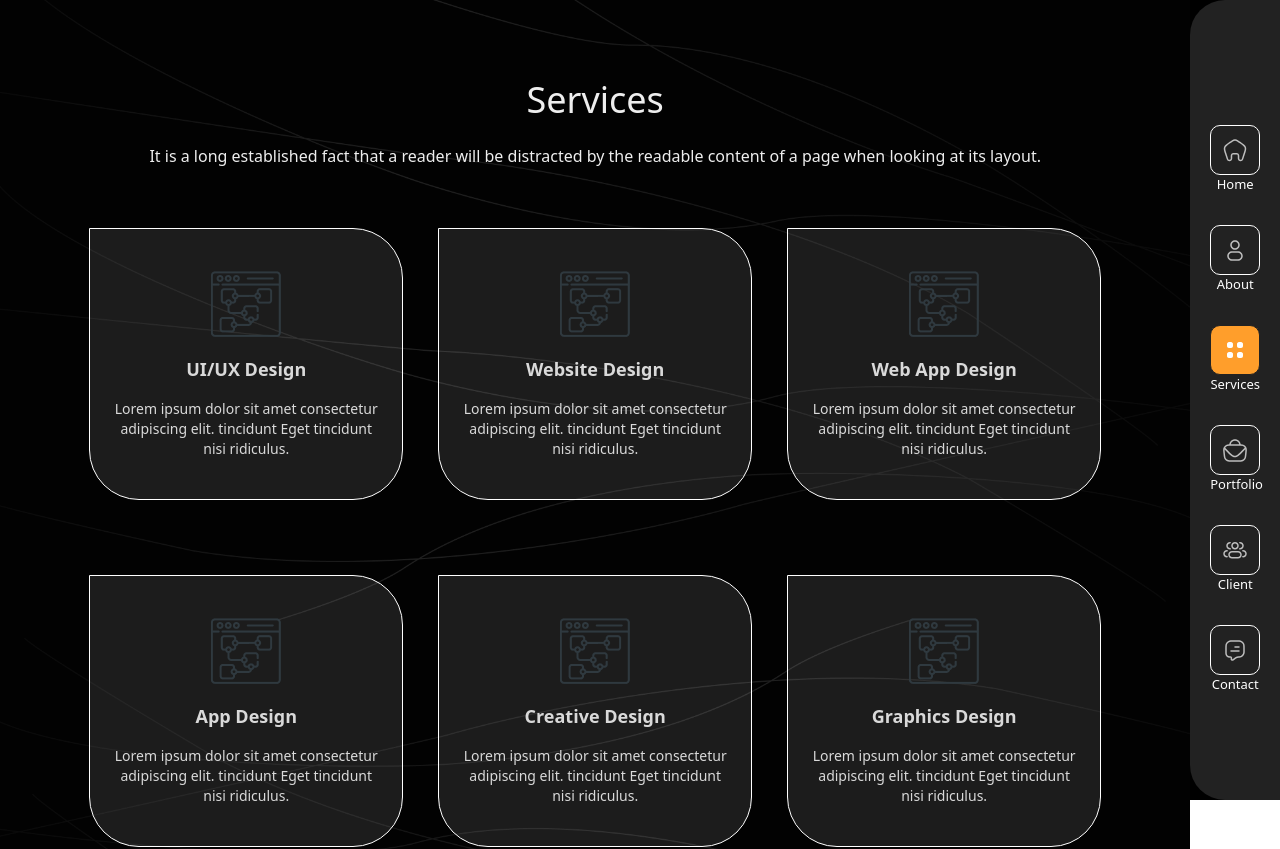
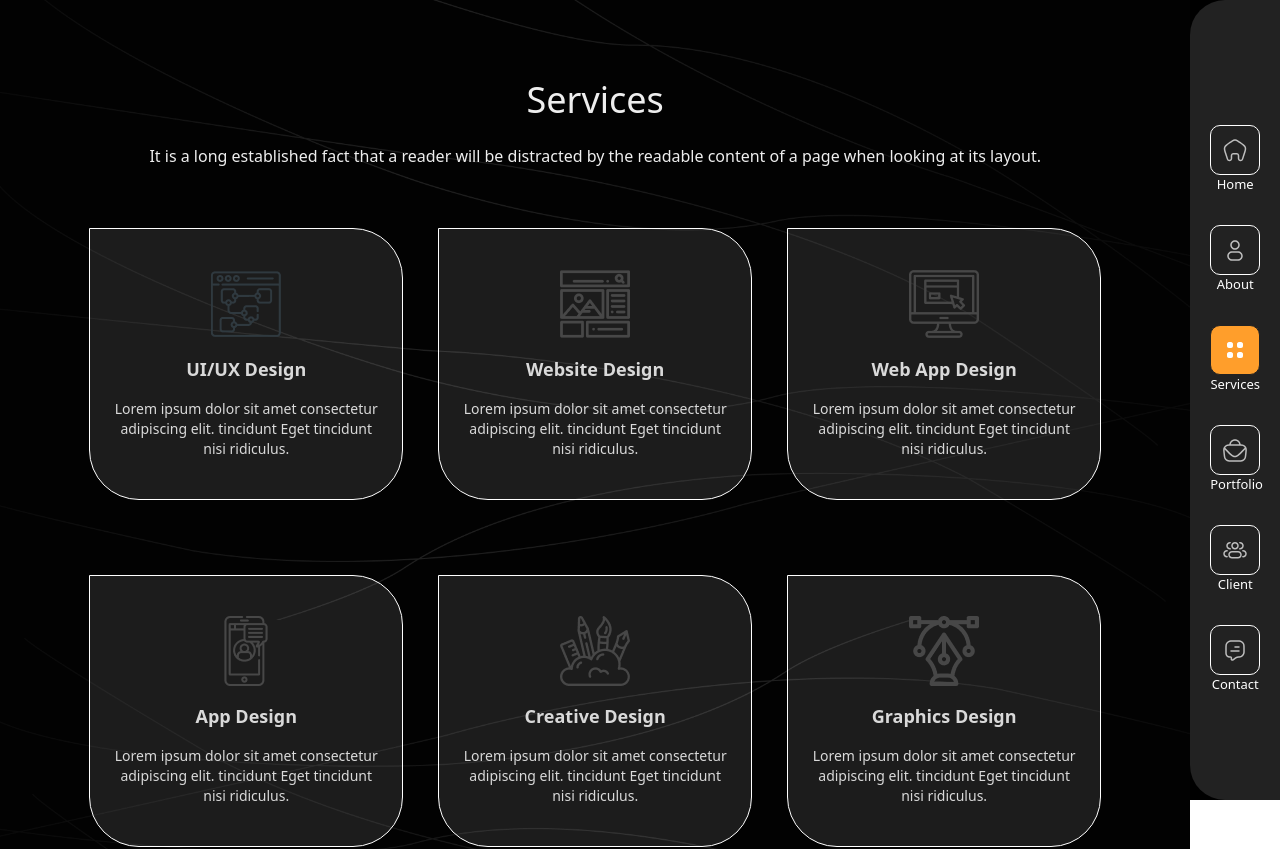
Before and after one commit to mahmudulhsn/vue-portfolio, a Vue app: page /services in a window 1280 px wide. Shown: the top 849 px of the page. Built offline with nearby package versions, Linux system fonts and the light colour scheme.

Commit message:
fix: image

```diff
--- a/src/components/Services/ServiceList.vue
+++ b/src/components/Services/ServiceList.vue
@@ -11,7 +11,7 @@
       md:gap-4
     "
   >
-    <div v-for="service in services" :key="service.id">
+    <div v-for="(service, index) in services" :key="index">
       <SingleService :service="service" />
     </div>
   </div>
--- a/src/components/Services/SingleService.vue
+++ b/src/components/Services/SingleService.vue
@@ -12,7 +12,7 @@
       cursor-pointer
     "
   >
-    <div class="service-icon"><img src="../../../src/assets/img/icons/services/ui-ux.png" alt="Logo" /></div>
+    <div class="service-icon"><img :src="service.icon" alt="Logo" /></div>
     <h1 class="text-lg my-4 font-bold">{{ service.title }}</h1>
     <p class="text-sm">{{ service.description }}</p>
   </div>
--- a/src/views/ServiceView.vue
+++ b/src/views/ServiceView.vue
@@ -48,42 +48,42 @@ export default {
         {
           id: 1,
           title: "UI/UX Design",
-          icon: "ui-ux.png",
+          icon: "../../src/assets/img/icons/services/ui-ux.png",
           description:
             "Lorem ipsum dolor sit amet consectetur adipiscing elit. tincidunt Eget tincidunt nisi ridiculus.",
         },
         {
           id: 2,
           title: "Website Design",
-          icon: "website.png",
+          icon: "../../src/assets/img/icons/services/website.png",
           description:
             "Lorem ipsum dolor sit amet consectetur adipiscing elit. tincidunt Eget tincidunt nisi ridiculus.",
         },
         {
           id: 3,
           title: "Web App Design",
-          icon: "web-apps.png",
+          icon: "../../src/assets/img/icons/services/web-apps.png",
           description:
             "Lorem ipsum dolor sit amet consectetur adipiscing elit. tincidunt Eget tincidunt nisi ridiculus.",
         },
         {
           id: 4,
           title: "App Design",
-          icon: "smartphone.png",
+          icon: "../../src/assets/img/icons/services/smartphone.png",
           description:
             "Lorem ipsum dolor sit amet consectetur adipiscing elit. tincidunt Eget tincidunt nisi ridiculus.",
         },
         {
           id: 5,
           title: "Creative Design",
-          icon: "creativity.png",
+          icon: "../../src/assets/img/icons/services/creativity.png",
           description:
             "Lorem ipsum dolor sit amet consectetur adipiscing elit. tincidunt Eget tincidunt nisi ridiculus.",
         },
         {
           id: 6,
           title: "Graphics Design",
-          icon: "graphics-design.png",
+          icon: "../../src/assets/img/icons/services/graphics-design.png",
           description:
             "Lorem ipsum dolor sit amet consectetur adipiscing elit. tincidunt Eget tincidunt nisi ridiculus.",
         },
```
